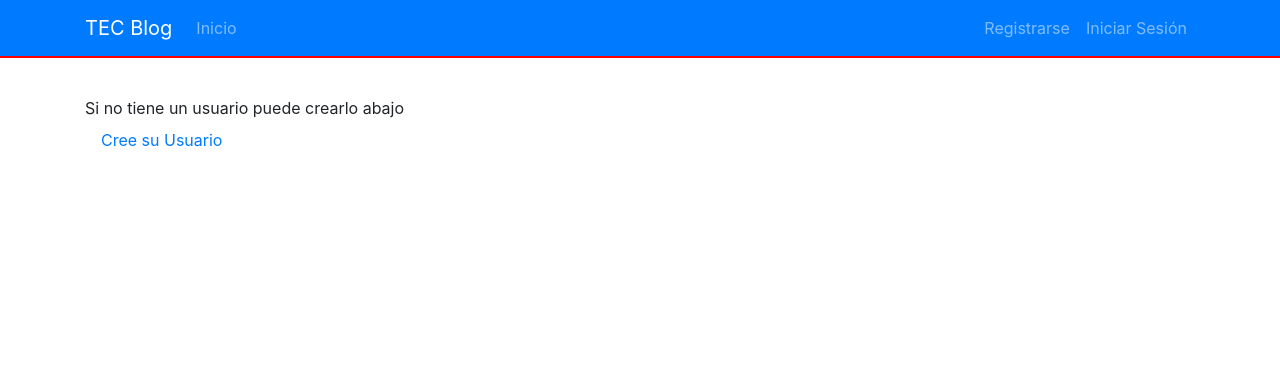
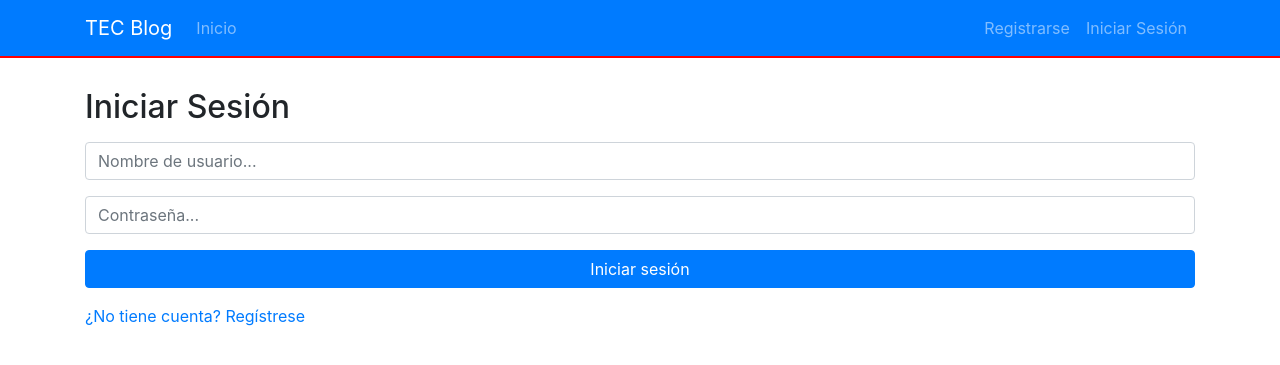
Before and after one commit to aguilarandress/BlogWebDjango, a Django app: page /iniciarSesion/ in a window 1280 px wide. Shown: the top 365 px of the page. Run offline with Django 3.2, Linux system fonts and the light colour scheme; some libraries are stand-ins or nearby versions.

Commit message:
Interfaz de inicio de sesión

```diff
--- a/blogapp/blog/templates/blog/iniciarSesion.html
+++ b/blogapp/blog/templates/blog/iniciarSesion.html
@@ -1,13 +1,15 @@
 {% extends 'blog/layout.html' %}
 
 {% block content %}
-<h1>{{titulo}}</h1>
-<body>
-    <a>Si no tiene un usuario puede crearlo abajo</a>
-    <a href="{ url 'blog:iniciarSesion' }" class="nav-link">
-        Cree su Usuario
-    </a>
-
-</body>
-
+<h2 class="mb-3">Iniciar Sesión</h2>
+<form>
+    <div class="form-group">
+        <input type="text" class="form-control" name="nombre" placeholder="Nombre de usuario...">
+    </div>
+    <div class="form-group">
+        <input type="password" class="form-control" name="contraseña" placeholder="Contraseña...">
+    </div>
+    <input type="submit" value="Iniciar sesión" class="btn btn-block btn-primary my-3">
+</form>
+<a href="{% url 'blog:registrarNuevoUsuario' %}" class="btn-link">¿No tiene cuenta? Regístrese</a>
 {% endblock %}
--- a/blogapp/blog/templates/blog/registrar.html
+++ b/blogapp/blog/templates/blog/registrar.html
@@ -28,7 +28,7 @@
                         <input type="submit" value="Registrarse" class="btn btn-success btn-block mb-2">
                     </div>
                     <div class="col-md-6">
-                        <a href="{% url 'blog:iniciarSesion' %}" class="btn btn-secondary btn-block mb-2">Registrado? Iniciar sesión</a>
+                        <a href="{% url 'blog:iniciarSesion' %}" class="btn btn-secondary btn-block mb-2">¿Registrado? Iniciar sesión</a>
                     </div>
                 </div>
             </form>
--- a/blogapp/blog/views.py
+++ b/blogapp/blog/views.py
@@ -8,7 +8,7 @@ def index(request):
     """Carga la página index del blog
 
     Entradas:
-        request: Es un objeto que representa un request
+        request: es un objeto de petición Http
     Precondiciones:
         No hay
     Salidas:
@@ -21,6 +21,17 @@ def index(request):
 
 
 def registrarNuevoUsuario(request):
+    """Registra un usuario nuevo
+
+    Entradas:
+        request: es un objeto de petición Http
+    Precondiciones:
+        No hay
+    Salidas:
+        Retorna un template cuando se carga la interfaz y
+        retorna un HttpResponseRedirect cuando un usuario se
+        registra con éxito
+    """
     if request.method == "POST":
         nombreDeUsuario = request.POST["nombre"]
         email = request.POST["email"]
```
Also changed, not shown: blogapp/db.sqlite3, 2 other files.
